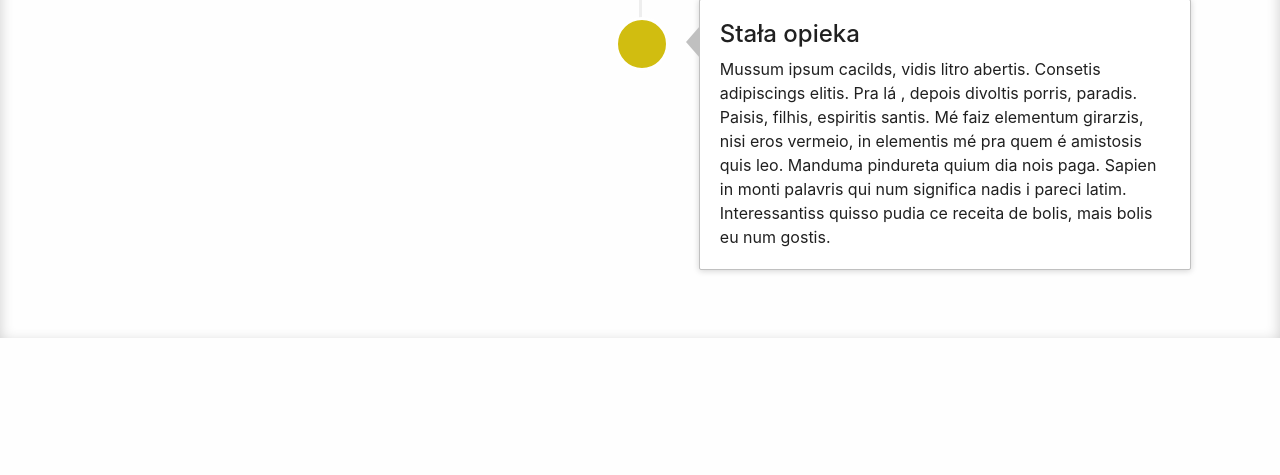
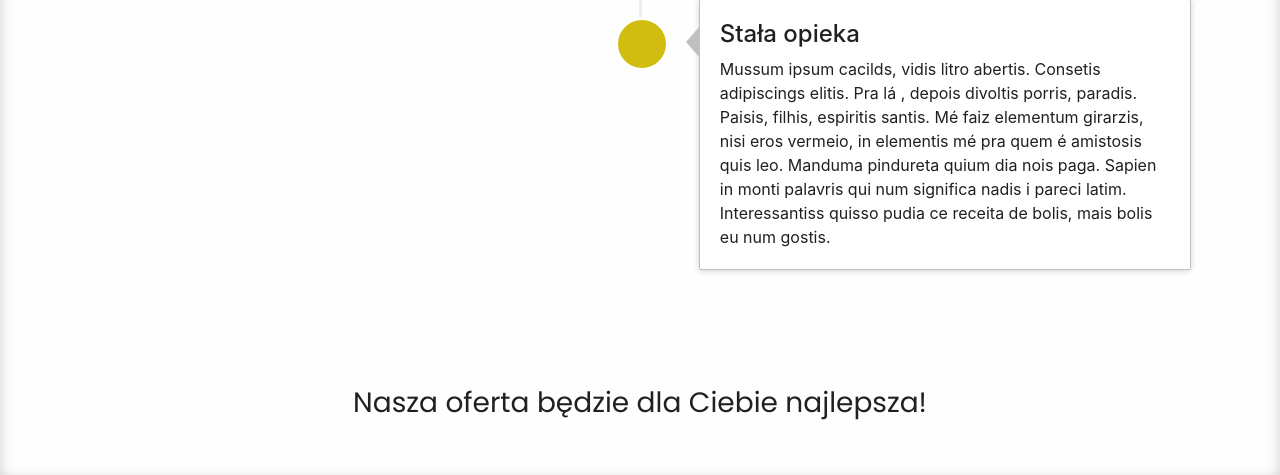
Before and after one commit to Pacislavek/web006, a PHP site: page /oferta.php in a window 1280 px wide. Shown: the part 2365-2840 px from the top of the page. Before the commit the page ends 2703 px from the top, so only its background shows below. Run offline with PHP 8.4, Linux system fonts and the light colour scheme; some libraries are stand-ins or nearby versions.

Commit message:
general commit

```diff
--- a/oferta.php
+++ b/oferta.php
@@ -154,8 +154,14 @@
         </div>
       </div>
 
+      <div class="row py-5">
+        <h3 class="h3 text-center w-100">Nasza oferta będzie dla Ciebie najlepsza!</h3>
+      </div>
+
     </div>
   </section>
+
+
 
   <!-- SCRIPTS -->
   <script src="https://unpkg.com/aos@2.3.1/dist/aos.js"></script>
```
